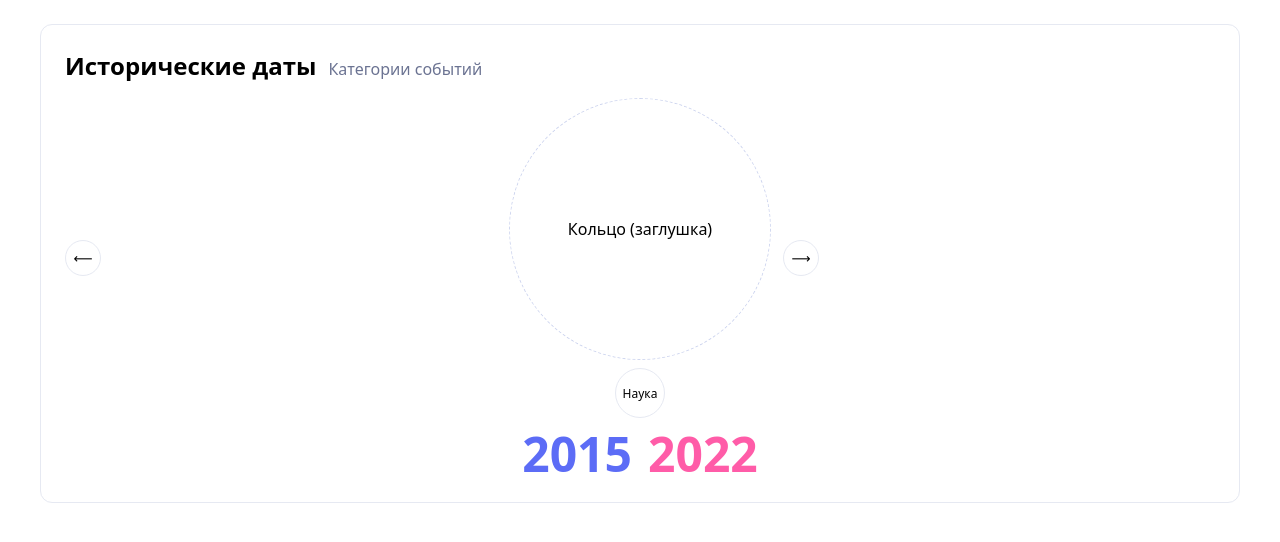
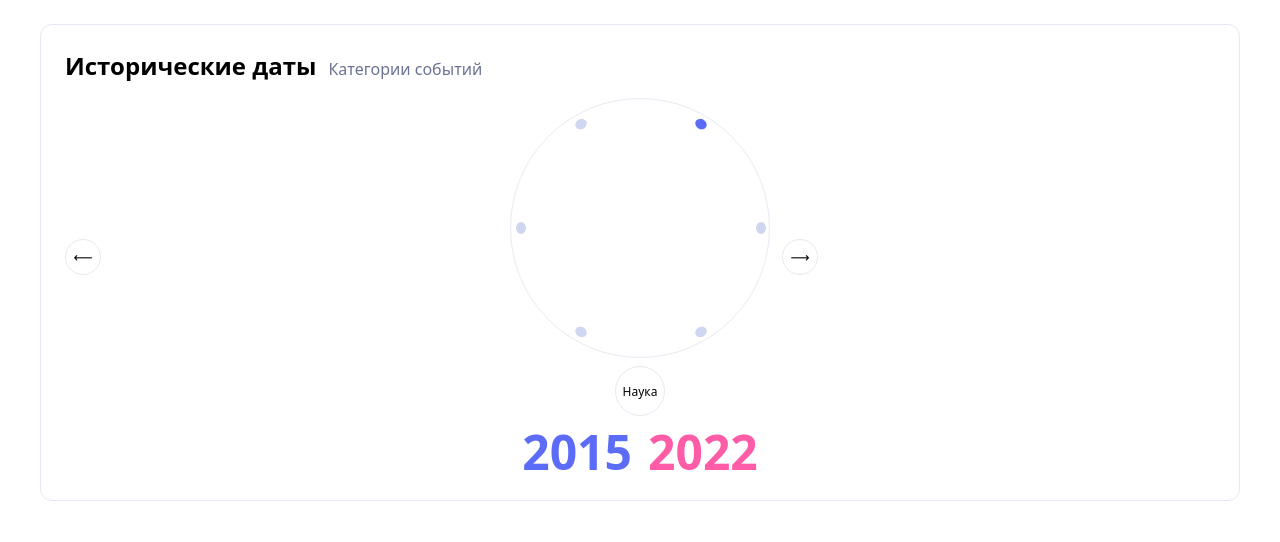
Before and after one commit to BMD63/timeline, a React app: page / in a window 1280 px wide. Shown: the top 542 px of the page. Built offline with nearby package versions, Linux system fonts and the light colour scheme.

Commit message:
dot ring added

```diff
--- /dev/null
+++ b/src/components/TimelineBlock/Ring.scss
@@ -0,0 +1,45 @@
+.tlb-ringWrap {
+  position: relative;
+  width: 260px;
+  height: 260px;
+  margin: 0 auto;
+}
+
+.tlb-circle {
+  position: absolute;
+  inset: 0;
+  border-radius: 50%;
+  border: 1px solid #e8ebf4;
+  pointer-events: none;
+}
+
+.tlb-ring {
+  position: absolute;
+  inset: 0;
+  transform: rotate(var(--rot, 0deg)); /* поворот всего набора точек */
+  transform-origin: 50% 50%;
+}
+
+.tlb-point {
+  --i: 0;  /* индекс точки */
+  --n: 1;  /* всего точек */
+  position: absolute;
+  left: 50%;
+  top: 50%;
+  width: 14px;
+  height: 14px;
+  margin: -7px;
+  border-radius: 50%;
+  background: #cfd6ef;
+  border: 2px solid #fff;
+  cursor: pointer;
+
+  /* равномерное размещение по окружности радиусом ~120px */
+  transform: rotate(calc(-45deg + var(--i) * (360deg / var(--n))))
+             translateY(-120px);
+  transition: background 0.15s ease;
+}
+
+.tlb-point[aria-selected="true"] {
+  background: #5c6cf6;
+}
--- /dev/null
+++ b/src/components/TimelineBlock/Ring.tsx
@@ -0,0 +1,40 @@
+import React from 'react';
+import './Ring.scss';
+
+interface Props {
+  labels: string[];      // 2–6
+  activeIndex: number;
+  onSelect: (i: number) => void;
+}
+
+export default function Ring({ labels, activeIndex, onSelect }: Props) {
+  const n = labels.length;
+  // «Часовые» позиции:
+  const CLOCK = [30, 90, 150, 210, 270, 330] as const;
+  const positions = CLOCK.slice(0, n); // первые n позиций
+
+  return (
+    <div className="tlb-ringWrap">
+      <div className="tlb-circle" />
+      <div className="tlb-ring">
+        {labels.map((label, i) => {
+          // активная всегда на 30°; остальные заполняют часы по кругу
+          const angle = positions[(i - activeIndex + n) % n];
+          return (
+            <button
+              key={label}
+              className="tlb-point"
+              style={{ transform: `rotate(${angle}deg) translateY(-120px)` }}
+              aria-selected={i === activeIndex}
+              aria-label={`Категория: ${label}`}
+              onClick={() => onSelect(i)}
+              onKeyDown={(e) => {
+                if (e.key === 'Enter' || e.key === ' ') onSelect(i);
+              }}
+            />
+          );
+        })}
+      </div>
+    </div>
+  );
+}
--- a/src/components/TimelineBlock/TimelineBlock.tsx
+++ b/src/components/TimelineBlock/TimelineBlock.tsx
@@ -1,6 +1,7 @@
 import React, { useState } from 'react';
 import './TimelineBlock.scss';
 import type { TimeRange } from '@/types/timeline';
+import Ring from './Ring';
 
 interface Props { ranges: TimeRange[] }
 
@@ -10,6 +11,8 @@ export default function TimelineBlock({ ranges }: Props) {
 
   const prev = () => setActiveIndex(i => (i - 1 + ranges.length) % ranges.length);
   const next = () => setActiveIndex(i => (i + 1) % ranges.length);
+
+  const labels = ranges.map(r => r.label);
 
   return (
     <section className="tlb-root">
@@ -22,7 +25,7 @@ export default function TimelineBlock({ ranges }: Props) {
         <button className="tlb-arrowBtn" aria-label="Предыдущая категория" onClick={prev}>⟵</button>
 
         <div style={{ textAlign: 'center' }}>
-          <div className="tlb-ringStub">Кольцо (заглушка)</div>
+          <Ring labels={labels} activeIndex={activeIndex} onSelect={setActiveIndex} />
           <div className="tlb-labelBubble">{active.label}</div>
         </div>
 
```
